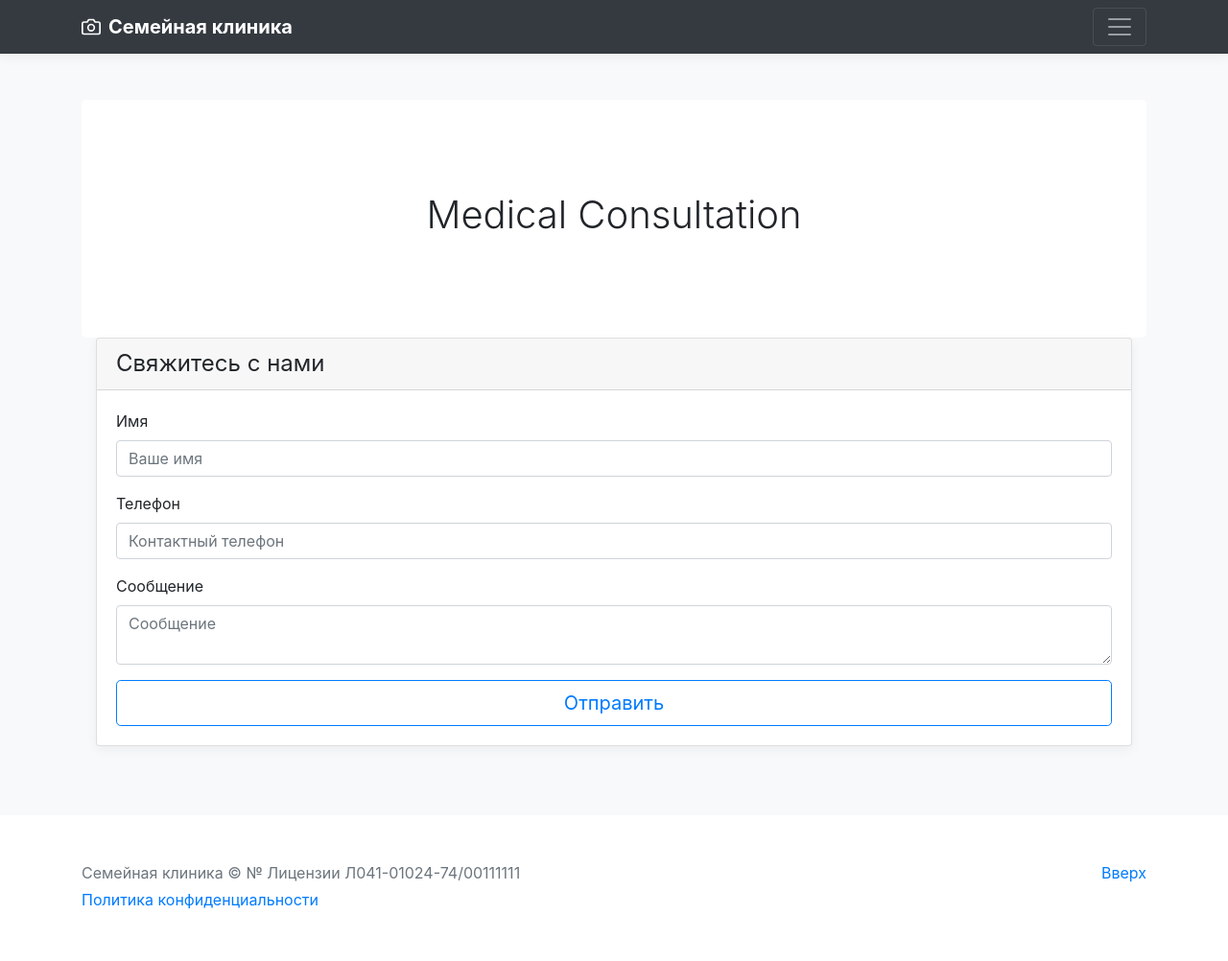
After one commit to TonyShikhovtsev/Medical-company-website, a Django app: template feedback/templates/feedback/feedback_view.html in a window 1280 px wide. The commit adds this page. Shown: the whole page at 96% size. Run offline with Django 5.2, Linux system fonts and the light colour scheme; the template is opened without the code that fills it, so the values that code supplies are empty; some libraries are stand-ins or nearby versions.

Commit message:
Доработка модуля обратной связи

```diff
--- a/config/urls.py
+++ b/config/urls.py
@@ -5,5 +5,6 @@ from django.urls import path, include
 
 urlpatterns = [
     path('admin/', admin.site.urls),
+    path('feedback/', include('feedback.urls')),
     path('', include('medical_services.urls')),
 ] + static(settings.MEDIA_URL, document_root=settings.MEDIA_ROOT)
--- /dev/null
+++ b/feedback/templates/feedback/feedback_view.html
@@ -0,0 +1,51 @@
+  {% extends 'medical_services/base.html' %}
+
+  {% block content %}
+    <main role="main">
+      <section class="jumbotron text-center">
+        <div class="container">
+          <h1 class="jumbotron-heading">Medical Consultation</h1>
+        </div>
+      </section>
+
+      <div class="container">
+        <div class="row justify-content-center">
+          <div class="col-lg-12">
+            <div class="card mb-4 box-shadow">
+              <div class="card-header">
+                <h4 class="my-0 font-weight-normal">Свяжитесь с нами</h4>
+              </div>
+              <div class="card-body">
+                {# Вывод сообщений об успешной отправке формы #}
+                {% if messages %}
+                  <ul class="messages">
+                    {% for message in messages %}
+                      <li{% if message.tags %} class="{{ message.tags }}"{% endif %}>{{ message }}</li>
+                    {% endfor %}
+                  </ul>
+                {% endif %}
+
+                <form method="post" action="{% url 'feedback:feedback' %}" class="form-floating">
+                  {% csrf_token %}
+                  <div class="mb-3">
+                    <label for="name">Имя</label>
+                    <input type="text" name="name" class="form-control" id="name" placeholder="Ваше имя" required>
+                  </div>
+                  <div class="mb-3">
+                    <label for="phone">Телефон</label>
+                    <input type="text" name="phone" class="form-control" id="phone" placeholder="Контактный телефон" required>
+                  </div>
+                  <div class="mb-3">
+                    <label for="message">Сообщение</label>
+                    <textarea name="message" class="form-control" id="message" placeholder="Сообщение" required></textarea>
+                  </div>
+                  <button type="submit" class="btn btn-lg btn-block btn-outline-primary">Отправить</button>
+                </form>
+              </div>
+            </div>
+          </div>
+        </div>
+      </div>
+
+    </main>
+  {% endblock %}
--- a/medical_services/templates/medical_services/base.html
+++ b/medical_services/templates/medical_services/base.html
@@ -47,7 +47,7 @@
                     <ul class="list-unstyled">
                         <li><a href="{% url 'medical_services:about_us' %}" class="text-white">О клинике</a></li>
                         <li><a href="{% url 'medical_services:services' %}" class="text-white">Услуги</a></li>
-                        <li><a href="{% url 'medical_services:medical_consultation' %}" class="text-white">Запись на прием</a></li>
+                        <li><a href="{% url 'feedback:feedback' %}" class="text-white">Запись на прием</a></li>
                         <li><a href="{% url 'medical_services:contacts' %}" class="text-white">Контакты</a></li>
                     </ul>
                 </div>
--- a/medical_services/templates/medical_services/service.html
+++ b/medical_services/templates/medical_services/service.html
@@ -17,6 +17,7 @@
             <div class="card-body">
               <p class="card-text">{{ medical_service.description }}</p>
               <p class="card-text"> Стоимость услуги: {{ medical_service.price }} рублей</p>
+              <p class="card-text"> Записаться на прием: +7 (351) 235-03-03</p>
             </div>
           </div>
         </div>
--- a/medical_services/urls.py
+++ b/medical_services/urls.py
@@ -3,7 +3,7 @@ from django.conf.urls.static import static
 from django.urls import path
 
 from . import views
-from .views import index, services, about_us, contacts, service_detail, medical_consultation, privacy_policy
+from .views import index, services, about_us, contacts, service_detail, privacy_policy
 from django.views.decorators.cache import cache_page
 
 app_name = 'medical_services'
@@ -15,7 +15,8 @@ urlpatterns = [
     path('contacts/', contacts, name='contacts'),
    # path('service/<int:pk>/', cache_page(60)(service), name='service'),
     path('services/<int:service_id>/', views.service_detail, name='service_detail'),
-    path('medical_consultation/', medical_consultation, name='medical_consultation'),
+   # path('medical_consultation/', medical_consultation, name='medical_consultation'),
     path('privacy_policy/', privacy_policy, name='privacy_policy'),
 
+
 ] + static(settings.MEDIA_URL, document_root=settings.MEDIA_ROOT)
```
Also changed, not shown: config/settings.py (+15 -2 lines), feedback/forms.py (added, +7 -0 lines), feedback/templates/feedback/feedback.html (added, +51 -0 lines), feedback/urls.py (added, +10 -0 lines), medical_services/templates/medical_services/about_us.html (+1 -10 lines), medical_services/templates/medical_services/contacts.html (+10 -6 lines), medical_services/templates/medical_services/medical_consultation.html (deleted, +0 -11 lines), medical_services/views.py (+27 -5 lines), medical_services/admin.py (line endings or trailing spaces), medical_services/models.py (line endings or trailing spaces), 1 other file.
